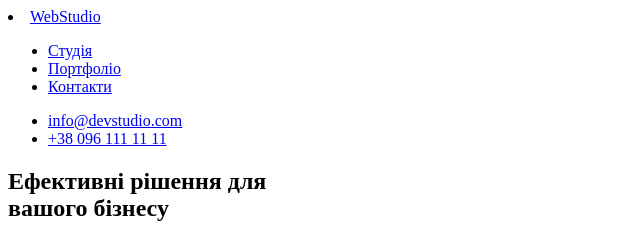
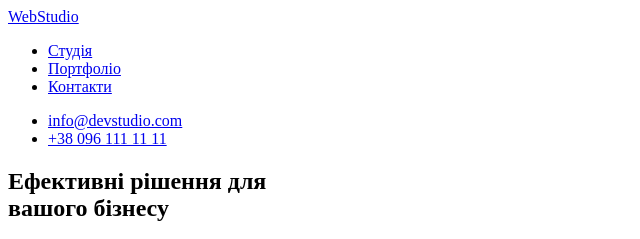
Before and after one commit to Dmytro1117/goit-markup-hw-01, a plain HTML site: page index.html in a window 1280 px wide. Shown: the top 239 px of the page, 0-640 px from the left. Drawn offline with Linux system fonts and the light colour scheme.

Commit message:
удалив лі

```diff
--- a/index.html
+++ b/index.html
@@ -9,7 +9,7 @@
 <body>
 	<header>
 		<nav>
-			<li><a lang="en" href="./index.html">WebStudio</a></li>
+			<a lang="en" href="./index.html">WebStudio</a>
 			<ul>
 				<li><a href="./">Студія</a></li>
 				<li><a href="./">Портфоліо</a></li>
```
